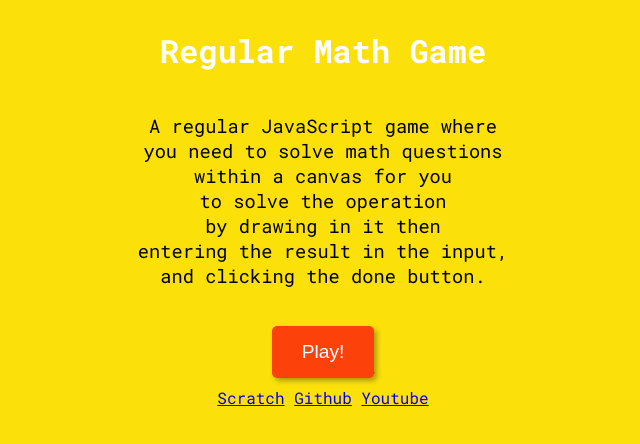
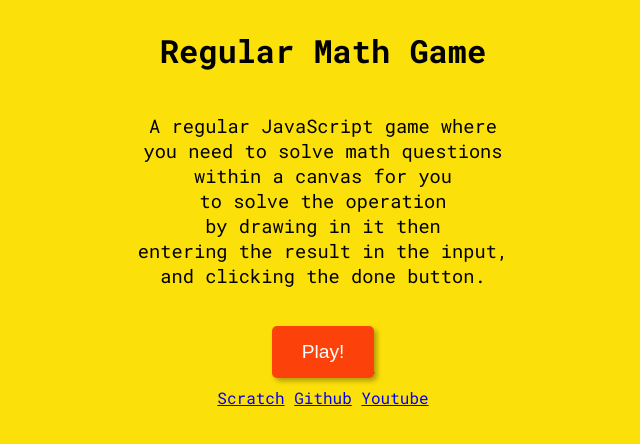
Before and after one commit to arthur3452/rmg, a plain HTML site: page index.html in a window 1280 px wide. Shown: the whole page, without its empty margins (317-957 px from the left). Drawn offline with Linux system fonts and the light colour scheme.

Commit message:
homepage

```diff
--- a/index.html
+++ b/index.html
@@ -60,9 +60,6 @@
   .buttons button:active {
     transform: translateY(2px); /* Main button moves down */
   }
-			h1 {
-			color: white;
-			}
 		</style>
 	</head>
 	<body>
```
